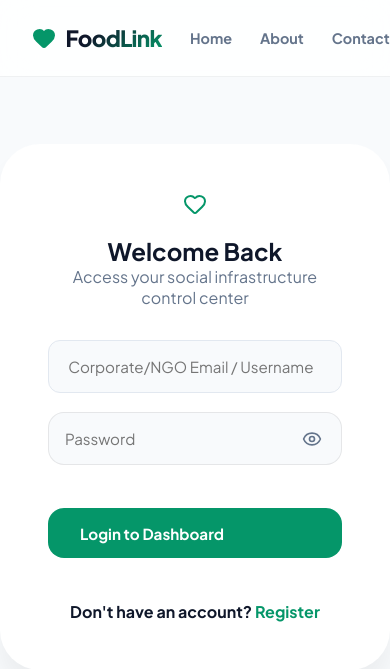
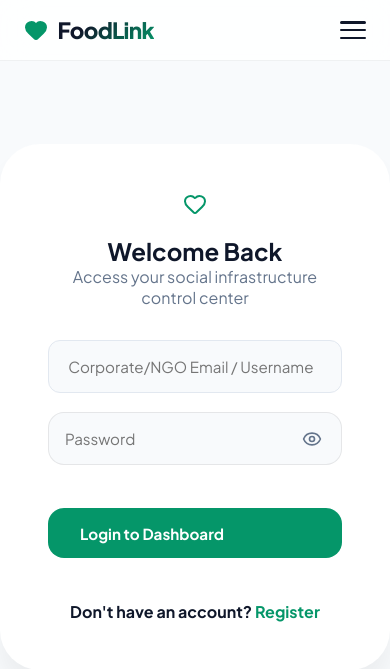
Before and after one commit to shreyas818/FoodLink-surplus-system, a Django app: page /login/ in a window 390 px wide. Shown: the top 669 px of the page. Run offline with Django 4.2, Linux system fonts and the light colour scheme.

Commit message:
Fix: Added responsive mobile navigation collapsible menu and fix login text

```diff
--- a/foodlinkApp/static/style.css
+++ b/foodlinkApp/static/style.css
@@ -995,3 +995,118 @@ input, select, textarea { width: 100%; padding: 1rem; border: none; background:
   line-height: 1.6;
   color: #cbd5e1;
 }
+
+/* ==========================================================================
+   Mobile Responsive Navigation Menu Toggle
+   ========================================================================== */
+.nav-checkbox {
+  display: none;
+}
+
+.nav-btn {
+  display: none;
+  flex-direction: column;
+  justify-content: space-between;
+  width: 26px;
+  height: 18px;
+  cursor: pointer;
+  z-index: 1002;
+  position: relative;
+  background: none;
+  border: none;
+  padding: 0;
+}
+
+.nav-btn span {
+  display: block;
+  width: 100%;
+  height: 2.5px;
+  background-color: var(--text-dark);
+  border-radius: 3px;
+  transition: all 0.3s cubic-bezier(0.645, 0.045, 0.355, 1);
+}
+
+/* Handle light text on dark navbar/headers (e.g. Master Control Admin Dashboard) */
+body[style*="background: #0f172a"] .nav-btn span,
+body[style*="background:#0f172a"] .nav-btn span,
+.navbar[style*="background: rgba(15, 23, 42"] .nav-btn span,
+.navbar[style*="background:rgba(15, 23, 42"] .nav-btn span {
+  background-color: #f8fafc;
+}
+
+@media (max-width: 992px) {
+  .nav-container {
+    padding: 1rem 1.5rem;
+  }
+
+  .nav-btn {
+    display: flex;
+  }
+
+  .nav-links {
+    position: fixed;
+    top: 0;
+    right: -100%;
+    width: 280px;
+    height: 100vh;
+    background: rgba(255, 255, 255, 0.98);
+    backdrop-filter: blur(20px);
+    -webkit-backdrop-filter: blur(20px);
+    box-shadow: -10px 0 30px rgba(0, 0, 0, 0.1);
+    flex-direction: column;
+    align-items: flex-start;
+    justify-content: flex-start;
+    padding: 6rem 2rem 2rem 2rem;
+    transition: all 0.4s cubic-bezier(0.645, 0.045, 0.355, 1);
+    z-index: 1001;
+    overflow-y: auto;
+  }
+
+  /* Apply dark theme adjustments to menu when on dark header */
+  body[style*="background: #0f172a"] .nav-links,
+  body[style*="background:#0f172a"] .nav-links,
+  .navbar[style*="background: rgba(15, 23, 42"] .nav-links,
+  .navbar[style*="background:rgba(15, 23, 42"] .nav-links {
+    background: rgba(15, 23, 42, 0.98);
+    box-shadow: -10px 0 30px rgba(0, 0, 0, 0.5);
+    border-left: 1px solid rgba(255, 255, 255, 0.05);
+  }
+
+  .nav-links a {
+    margin: 0.8rem 0 !important;
+    font-size: 1.05rem !important;
+    width: 100%;
+    padding: 0.5rem 0;
+  }
+
+  .nav-links a:not(.btn-login):not(.btn-admin-nav)::after {
+    bottom: 0;
+  }
+
+  .nav-links .btn-login,
+  .nav-links .btn-admin-nav {
+    display: block;
+    text-align: center;
+    width: 100%;
+    margin-left: 0 !important;
+    margin-top: 1rem !important;
+  }
+
+  .nav-checkbox:checked ~ .nav-links {
+    right: 0;
+  }
+
+  /* Hamburger menu animations when checked */
+  .nav-checkbox:checked ~ .nav-btn span:nth-child(1) {
+    transform: translateY(8px) rotate(45deg);
+  }
+
+  .nav-checkbox:checked ~ .nav-btn span:nth-child(2) {
+    opacity: 0;
+    transform: scale(0);
+  }
+
+  .nav-checkbox:checked ~ .nav-btn span:nth-child(3) {
+    transform: translateY(-8px) rotate(-45deg);
+  }
+}
--- a/foodlinkApp/templates/login.html
+++ b/foodlinkApp/templates/login.html
@@ -13,6 +13,14 @@
   <nav class="navbar">
     <div class="nav-container">
       <a href="{% url 'home' %}" class="nav-logo"><i data-lucide="heart" class="heart-icon"></i><span>FoodLink</span></a>
+
+      <input type="checkbox" id="nav-check" class="nav-checkbox">
+      <label for="nav-check" class="nav-btn">
+        <span></span>
+        <span></span>
+        <span></span>
+      </label>
+
       <div class="nav-links">
         <a href="{% url 'home' %}">Home</a>
         <a href="{% url 'about' %}">About</a>
```
Also changed, not shown: foodlinkApp/templates/about.html (+8 -0 lines), foodlinkApp/templates/contact.html (+8 -0 lines), foodlinkApp/templates/donor-dashboard.html (+8 -0 lines), foodlinkApp/templates/index.html (+10 -2 lines), foodlinkApp/templates/master-admin.html (+8 -0 lines), foodlinkApp/templates/ngo-dashboard.html (+8 -0 lines), foodlinkApp/templates/register.html (+8 -0 lines), foodlinkApp/templates/volunteer.html (+8 -0 lines).
